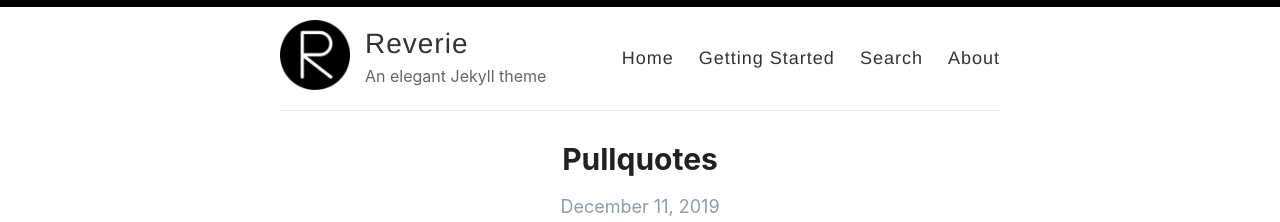
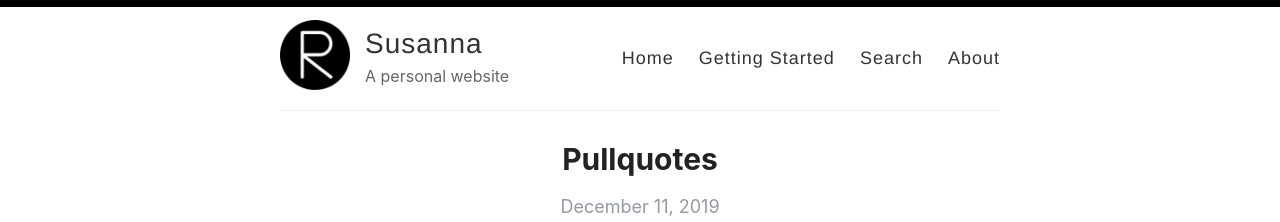
Before and after one commit to schiavisu/susie, a Jekyll site: the page built from index.html, in a window 1280 px wide and 900 px high. Shown: the top 222 px of the window. Built offline with Jekyll 4.4.1, drawn with Linux system fonts in a browser that asks for light colours; the list of posts is cut into pages by our own code.

Commit message:
Update _config.yml

```diff
--- a/_config.yml
+++ b/_config.yml
@@ -3,13 +3,13 @@
 #
 
 # Name of your site (displayed in the header)
-name: Reverie
+name: Susanna
 
 # Name of the author
 author: Amit Merchant
 
 # Short bio or description (displayed in the header)
-description: An elegant Jekyll theme
+description: A personal website
 
 # URL of your avatar or profile pic (you could use your GitHub profile pic)
 avatar: /images/reverie.png
@@ -21,15 +21,15 @@ avatar: /images/reverie.png
 # Includes an icon in the footer for each username you enter
 footer-links:
   dribbble:
-  email: amit.d.merchant@gmail.com
+  email: susannaschiavi@gmail.com
   facebook:
   flickr:
-  github: amitmerchant1990/reverie
+  github: schiavisu/susie
   instagram:
   linkedin:
   pinterest:
   rss: rss
-  twitter: amit_merchant
+  twitter:
   stackoverflow:
   youtube: # channel/<your_long_string> or user/<user-name>
   googleplus: # anything in your profile username that comes after plus.google.com/
```
